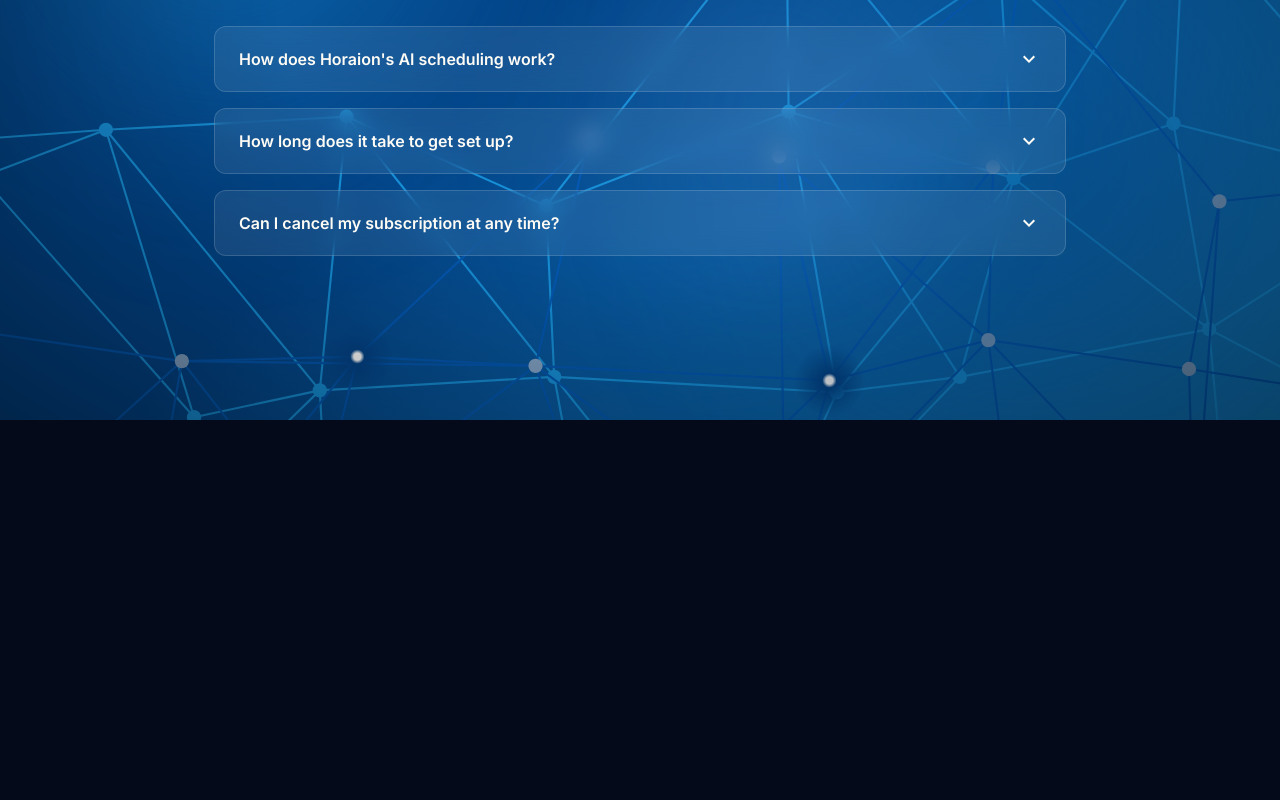
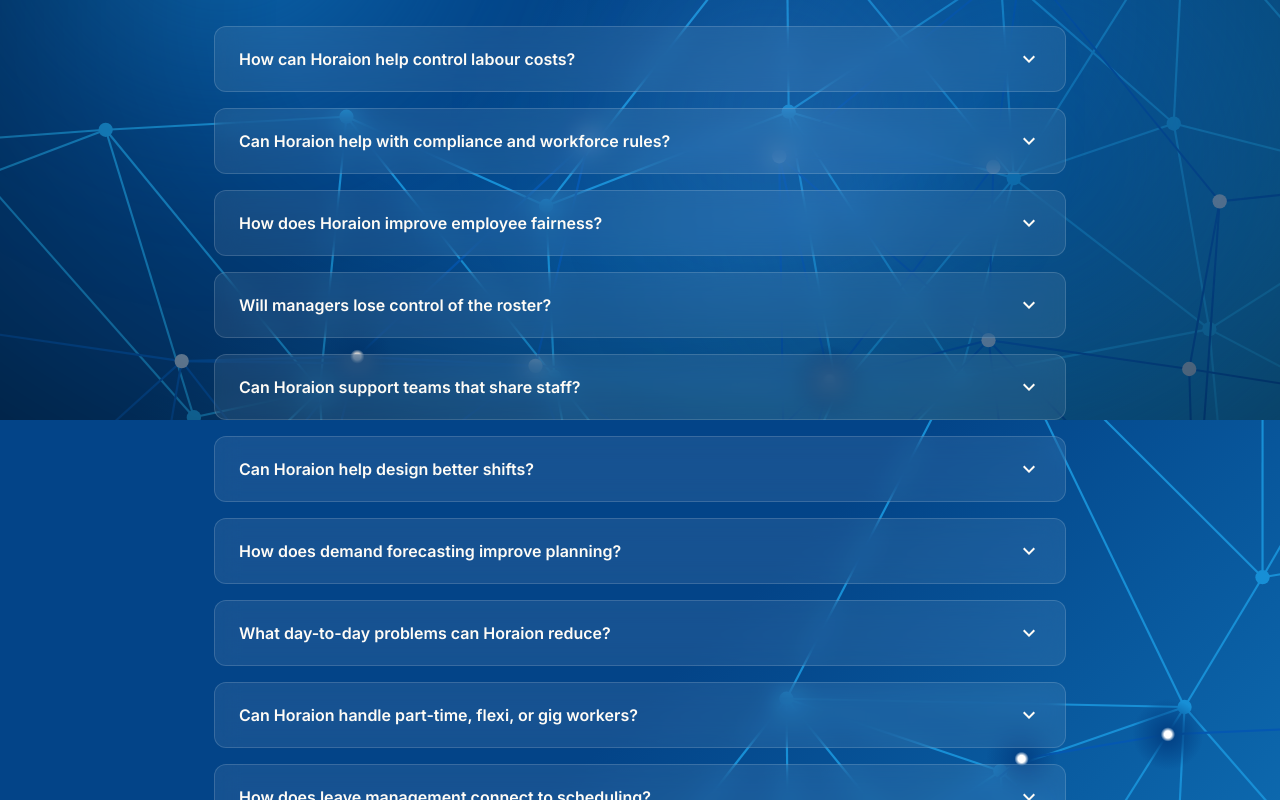
Before and after one commit to the-axyze/horaion-landing-page, a React (Vite) app: page /faq in a window 1280 px wide. Shown: the part 380-1180 px from the top of the page. Before the commit the page ends 800 px from the top, so only its background shows below. Built offline with nearby package versions, Linux system fonts and the light colour scheme.

Commit message:
content: add business-focused FAQs

```diff
--- a/src/pages/FAQ.tsx
+++ b/src/pages/FAQ.tsx
@@ -12,19 +12,59 @@
 
 const faqs = [
   {
-    question: "How does Horaion's AI scheduling work?",
+    question: "How can Horaion help control labour costs?",
     answer:
-      "Horaion uses advanced machine learning algorithms to analyse your constraints, preferences, and historical data. It then generates optimal schedules to fulfil your business requirements.",
+      "Horaion helps teams plan staffing around expected demand, so busy periods are covered without overloading quieter shifts. Better demand matching can reduce unnecessary overtime, last-minute fixes, and avoidable labour spend.",
   },
   {
-    question: "How long does it take to get set up?",
+    question: "Can Horaion help with compliance and workforce rules?",
     answer:
-      "Most teams are up and running within a day. Our onboarding team will guide you through the initial configuration, and our platform is designed to integrate seamlessly with the tools you already use.",
+      "Yes. Rest-day expectations, approved leave, role requirements, coverage policies, and contract rules can be reflected in the scheduling process. Managers still review the final roster, but Horaion helps flag plans that may need attention before they reach the floor.",
   },
   {
-    question: "Can I cancel my subscription at any time?",
+    question: "How does Horaion improve employee fairness?",
     answer:
-      "Yes, absolutely. There are no long-term commitments. You can cancel your subscription at any time from your account settings, and you won't be charged beyond your current billing period.",
+      "Horaion can account for availability, leave, preferred shifts, and how preferences were handled in past schedules. This gives managers a more consistent way to balance business needs with employee wellbeing and fairness.",
+  },
+  {
+    question: "Will managers lose control of the roster?",
+    answer:
+      "No. Horaion gives managers a stronger starting point, not a black-box final answer. Managers can review schedules, understand trade-offs, make adjustments, and decide what gets published.",
+  },
+  {
+    question: "Can Horaion support teams that share staff?",
+    answer:
+      "Yes. When employees work across departments, locations, or roles, Horaion can account for confirmed commitments elsewhere. This helps reduce double-booking and makes cross-team planning easier for managers.",
+  },
+  {
+    question: "Can Horaion help design better shifts?",
+    answer:
+      "Yes. Horaion can help propose shift structures around peak hours, business demand, allowed start times, and preferred shift lengths. This helps teams move beyond outdated templates and build shifts that better match how the business actually operates.",
+  },
+  {
+    question: "How does demand forecasting improve planning?",
+    answer:
+      "Demand forecasting gives leaders a clearer view of future staffing needs before the schedule is built. That helps with labour budgeting, peak-period planning, department-level coverage, and earlier decisions around staffing gaps.",
+  },
+  {
+    question: "What day-to-day problems can Horaion reduce?",
+    answer:
+      "Horaion is built to reduce common roster problems: uncovered shifts, unnecessary overtime, double-booked staff, uneven preference handling, and repeated manual edits. The aim is a calmer planning cycle and fewer surprises during operations.",
+  },
+  {
+    question: "Can Horaion handle part-time, flexi, or gig workers?",
+    answer:
+      "Yes. Horaion is designed for workforces where availability changes and coverage needs move quickly. Managers can plan around different availability windows, role requirements, and demand peaks without relying on manual spreadsheet matching.",
+  },
+  {
+    question: "How does leave management connect to scheduling?",
+    answer:
+      "Approved leave can flow into scheduling so managers do not have to manually reconcile time-off requests against the roster. This helps reduce accidental assignments, back-and-forth approvals, and schedule rework.",
+  },
+  {
+    question: "What does implementation usually involve?",
+    answer:
+      "The key step is mapping how your operation already works: departments, roles, employee profiles, shift rules, demand patterns, leave policies, and approval workflows. Once that foundation is clear, Horaion can support repeatable planning instead of one-off spreadsheet work.",
   },
 ];
 
```
